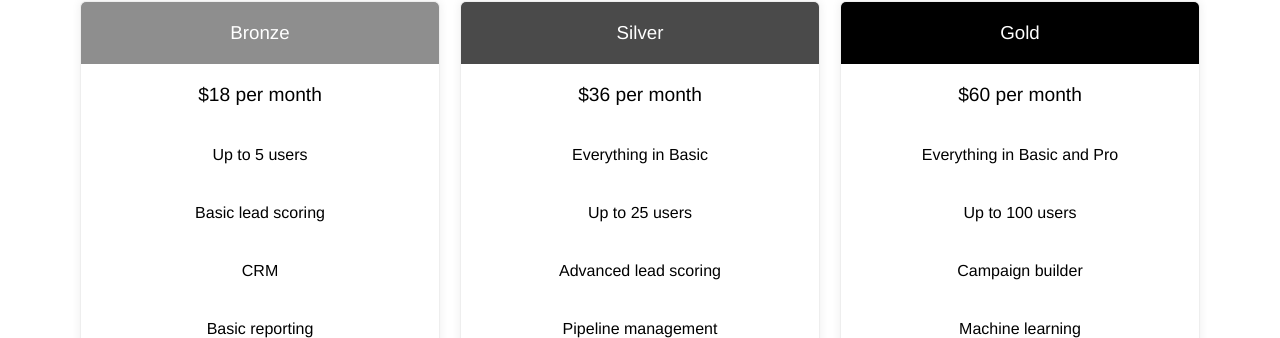
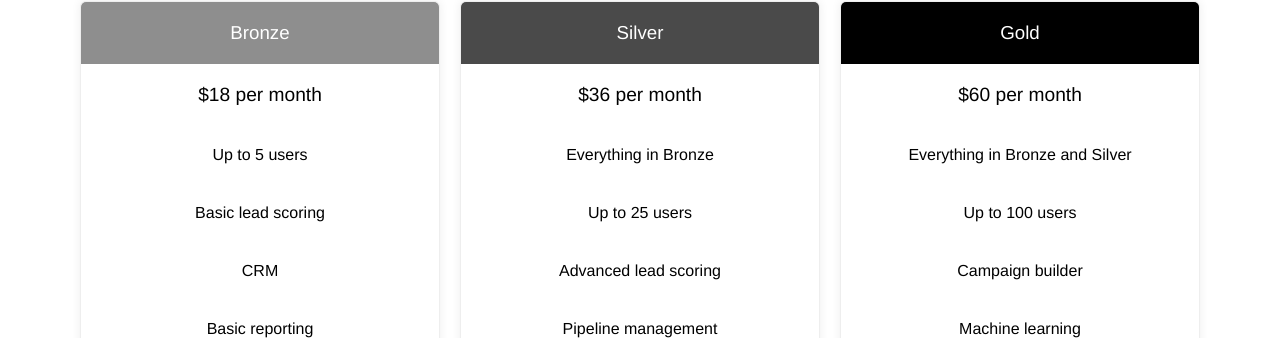
Before and after one commit to TheGreatFable/SaaS, a Jekyll site: the page built from pricing.html, in a window 1280 px wide. Shown: the part 344-682 px from the top of the page. Built offline with Jekyll 4.4.1, drawn with Linux system fonts in a browser that asks for light colours.

Commit message:
Update pricing.html

```diff
--- a/pricing.html
+++ b/pricing.html
@@ -26,7 +26,7 @@ pricing_table:
     features:
       - text: $36 per month
         highlight: true
-      - text: Everything in Basic
+      - text: Everything in Bronze
         highlight: false
       - text: Up to 25 users
         highlight: false
@@ -44,7 +44,7 @@ pricing_table:
     features:
       - text: $60 per month
         highlight: true
-      - text: Everything in Basic and Pro
+      - text: Everything in Bronze and Silver
         highlight: false
       - text: Up to 100 users
         highlight: false
```
